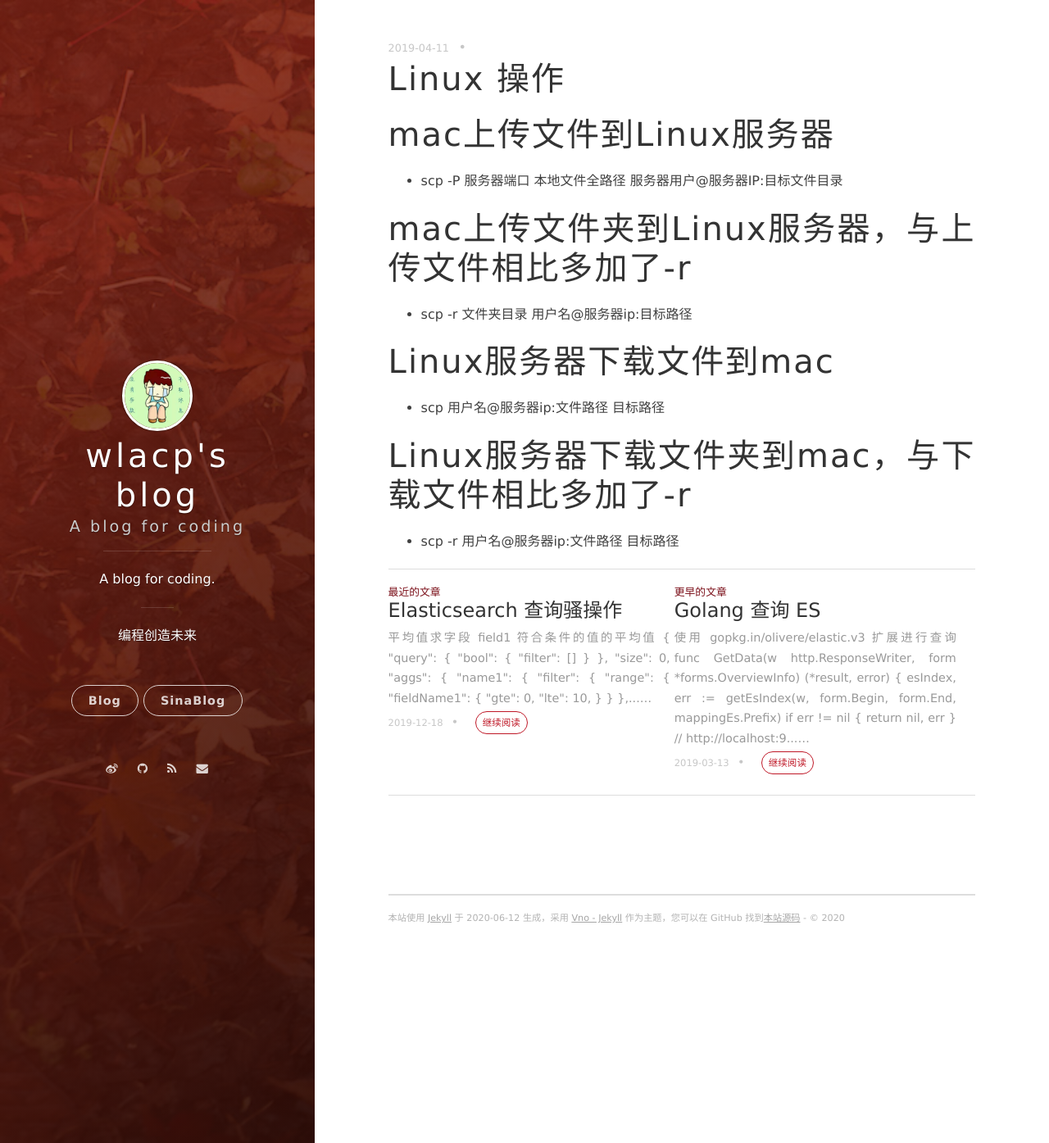
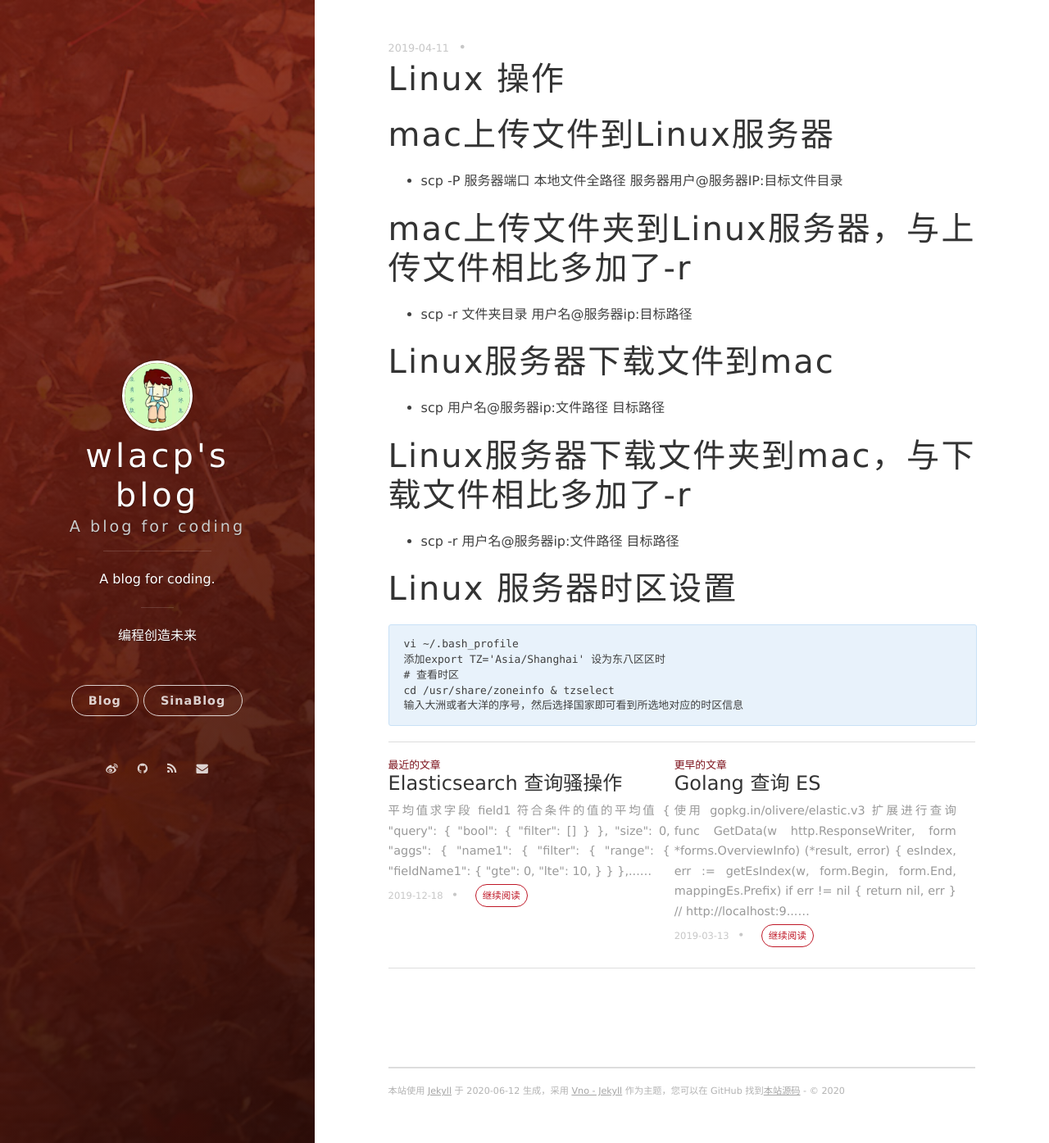
Before and after one commit to wlacp/wlacp.github.io, a Jekyll site: the page built from _posts/2019-04-11-Linux 操作.md, in a window 1280 px wide and 1395 px high. Shown: the whole window at 82% size. Built offline with Jekyll 4.4.1, drawn with Linux system fonts in a browser that asks for light colours; nearby versions of some CDN libraries; comment, search, counter and statistics services are not loaded.

Commit message:
Update 2019-04-11-Linux 操作.md

````diff
--- a/_posts/2019-04-11-Linux 操作.md
+++ b/_posts/2019-04-11-Linux 操作.md
@@ -15,3 +15,12 @@ date: 2019-04-11 15:32:24.000000000 +09:00
 
 # Linux服务器下载文件夹到mac，与下载文件相比多加了-r
 - scp -r 用户名@服务器ip:文件路径 目标路径
+
+# Linux 服务器时区设置
+```
+vi ~/.bash_profile
+添加export TZ='Asia/Shanghai' 设为东八区区时
+# 查看时区
+cd /usr/share/zoneinfo & tzselect
+输入大洲或者大洋的序号，然后选择国家即可看到所选地对应的时区信息
+```
````
